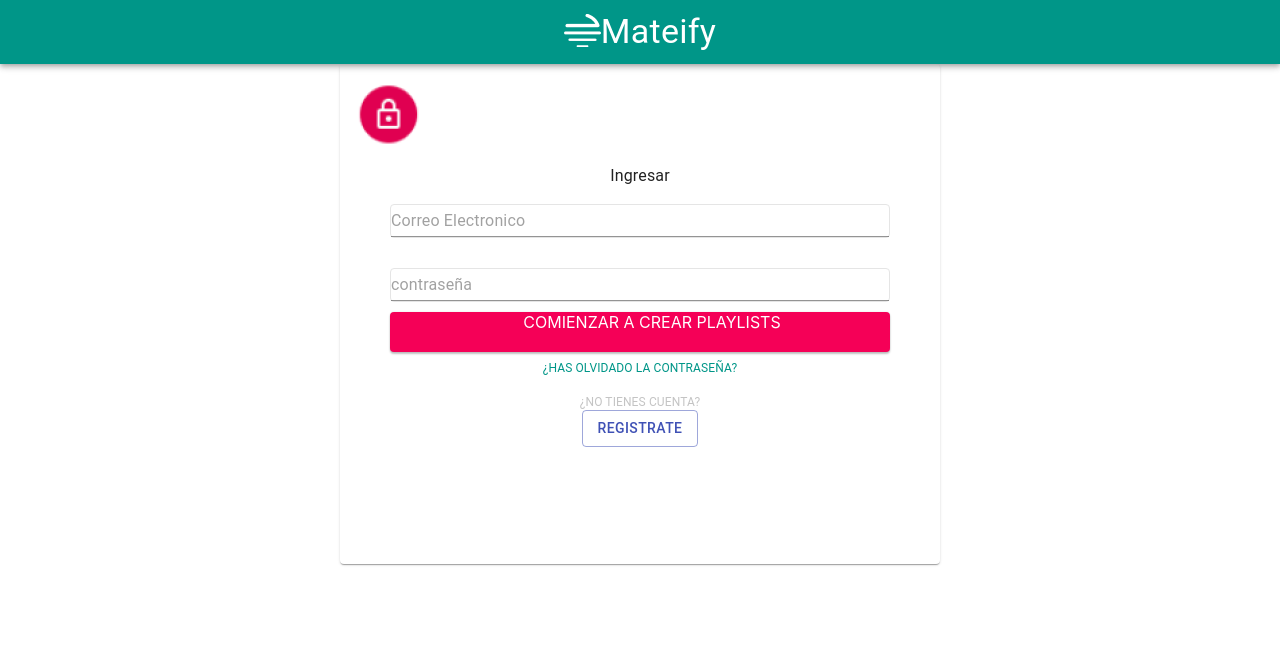
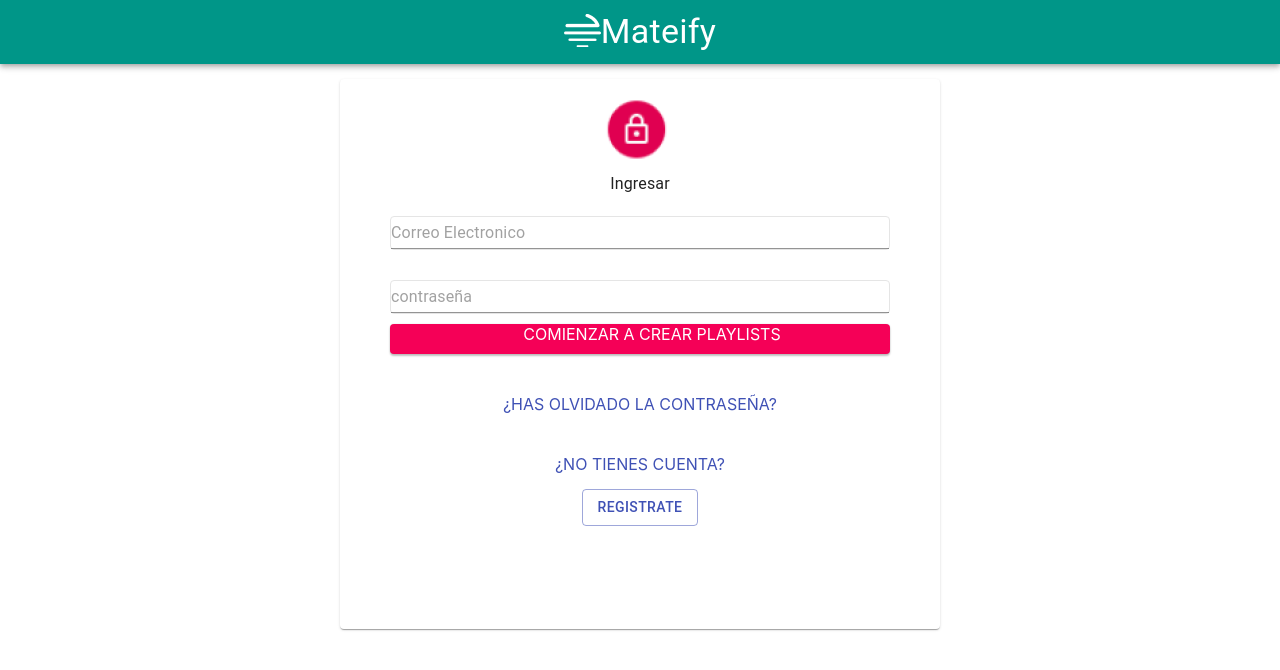
Before and after one commit to carolainseija/proyecto-Modulo2, a React (Create React App) app in the folder mateify/: page / in a window 1280 px wide. Shown: the top 670 px of the page. Built offline with nearby package versions, Linux system fonts and the light colour scheme.

Commit message:
cree componente Linktext, arregle css de form y le di formato a los archivos para tener buenas practicas

```diff
--- a/mateify/src/Components/Form/Form.css
+++ b/mateify/src/Components/Form/Form.css
@@ -2,25 +2,15 @@
   background-color: rgba(37, 218, 37, 0.02);
 }
 
-.rootTwo {
-  padding-bottom: 30px;
-  margin-top: 30px;
-}
 .paperLogin {
   width: 600px;
-  height: 500px;
+  height: 550px;
+  margin-top: 15px;
 }
-
 .grid-root {
   height: 100px;
   justify-content: "center";
   text-align: "center";
-}
-.grid-three {
-  height: 10px;
-}
-.grid-two {
-  height: 100px;
 }
 
 .centrar {
@@ -30,15 +20,14 @@
 .margin {
   margin-top: 10px !important;
 }
-.contenedorBtnQuestion {
-  margin-top: 20px;
-}
-.containerIcon {
-  width: 60px;
-  height: 60px;
-  border-radius: 50%;
-}
 
 .containerIcon::before {
   content: url("../../Images/image\ 1.png");
 }
+
+.contenedorBtn {
+  margin-top: 15px;
+}
+.container-links {
+  margin-top: 40px;
+}
--- a/mateify/src/Components/Form/Form.js
+++ b/mateify/src/Components/Form/Form.js
@@ -3,12 +3,13 @@ import React from "react";
 import { ButtonRegister } from "../Buttons/ButtonRegister";
 import "../Form/Form.css";
 
-import { Paper, Grid , Box } from "@material-ui/core";
+import { Paper, Grid, Box } from "@material-ui/core";
 import { FormValidation } from "../Form/FormValidation";
 import { Texts } from "../Typographys/Texts";
 
 import { createMuiTheme } from "@material-ui/core/styles";
 import { TheLogo } from "../../Images/TheLogo";
+import { LinkTexts } from "../Links/LinksTexts";
 
 export const Form = (props) => {
   const theme = createMuiTheme({
@@ -72,20 +73,26 @@ export const Form = (props) => {
               lx={12}
               className="grid-three centrar"
             >
-              <Texts
-                text="¿HAS OLVIDADO LA CONTRASEÑA?"
-                class="text-olvidado centrar margin"
-              />
               <div className="contenedorBtnQuestion">
-                <Texts
-                  text="¿NO TIENES CUENTA?"
-                  class="text-cuenta centrar margin"
-                />
+                <div className="cMain-ontainer-links">
+                  <div className="container-links">
+                    <LinkTexts
+                      className="mar"
+                      classLinkTxt="text-olvidado centrar margin"
+                      textLink="¿HAS OLVIDADO LA CONTRASEÑA?"
+                    />
+                  </div>
+                  <div className="container-links">
+                    <LinkTexts
+                      classLinkTxt="text-cuenta centrar margin"
+                      textLink="¿NO TIENES CUENTA?"
+                    />
+                  </div>
+                </div>
 
-                <ButtonRegister
-                  descriptionButton="Registrate"
-                  className="btn-register"
-                />
+                <div className="contenedorBtn">
+                  <ButtonRegister descriptionButton="Registrate" />
+                </div>
               </div>
             </Grid>
           </form>
--- a/mateify/src/Components/Form/FormValidation.css
+++ b/mateify/src/Components/Form/FormValidation.css
@@ -1,27 +1,23 @@
 .btn-login {
   width: 500px;
-  height: 40px;
+  height: 30px;
   margin: auto;
   background-color: #f50057 !important;
   box-shadow: 0px 0px 2px rgba(0, 0, 0, 0.12), 0px 2px 2px rgba(0, 0, 0, 0.24);
   border-radius: 4px;
   color: white;
-  cursor: -webkit-grabbing; cursor: grabbing;
-
+  cursor: -webkit-grabbing;
+  cursor: grabbing;
 }
 .root {
   width: 500px;
   background-color: rgba(233, 235, 229, 0.007);
   margin-bottom: 10px;
-  background: #FFFFFF;
-
-
-border: 1px solid #E5E5E5;
-box-sizing: border-box;
-border-radius: 4px;
-
-border-style: ridge;
-
+  background: #ffffff;
+  border: 1px solid #e5e5e5;
+  box-sizing: border-box;
+  border-radius: 4px;
+  border-style: ridge;
 }
 .containerInput {
   margin-top: 20px;
--- /dev/null
+++ b/mateify/src/Components/Links/LinksTexts.js
@@ -0,0 +1,14 @@
+import React from "react";
+import { Link, makeStyles } from "@material-ui/core";
+
+export const LinkTexts = (props) => {
+  const classes = makeStyles();
+  const preventDefault = (event) => event.preventDefault();
+  return (
+    <div>
+      <Link className={classes.classLinkTxt} href="#" onClick={preventDefault}>
+        {props.textLink}
+      </Link>
+    </div>
+  );
+};
```
Also changed, not shown: mateify/src/Components/Form/FormValidation.js (+14 -20 lines), mateify/src/pages/CreatorPlayList.js (+8 -13 lines), mateify/src/pages/Login.js (+7 -7 lines).
